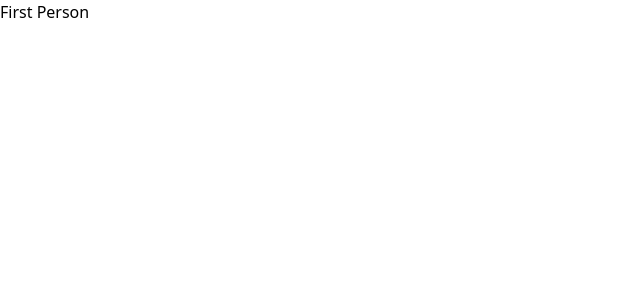
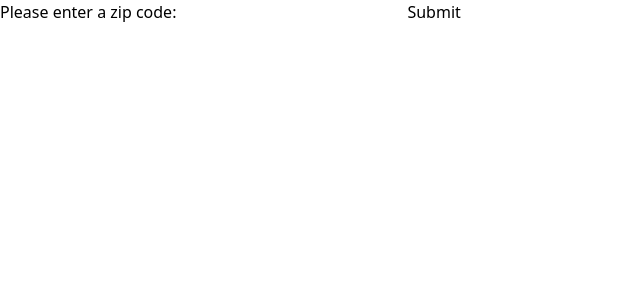
Before and after one commit to Bobarrag/WeatherDeployment, a React (Vite) app: page / in a window 1280 px wide. Shown: the top 300 px of the page, without its empty margins (0-640 px from the left). Built offline with nearby package versions, Linux system fonts and the light colour scheme.

Commit message:
Removed imported dropdown functionality

```diff
--- a/package.json
+++ b/package.json
@@ -11,6 +11,7 @@
   },
   "dependencies": {
     "@headlessui/react": "^1.7.18",
+    "dotenv": "^16.3.1",
     "react": "^18.2.0",
     "react-dom": "^18.2.0"
   },
--- a/src/App.tsx
+++ b/src/App.tsx
@@ -1,16 +1,19 @@
 import { useState } from 'react'
-import './Components/Dropdown'
 import './index.css'
-import Dropdown from './Components/Dropdown'
 
 function App() {
-  const [count, setCount] = useState(0)
+
+  const[zipcode, setZipcode] = useState('')
 
   return (
     <>
-      <div className="bg-red-300 max-w-sm flex content-center mx-auto" >
-        <Dropdown></Dropdown>
-      </div>
+      <form>
+        <label>
+          Please enter a zip code:
+          <input name="zipCode" />
+        </label>
+        <button type="submit">Submit</button>
+      </form>
     </>
   )
 }
--- a/src/Components/Dropdown.tsx
+++ /dev/null
@@ -1,39 +0,0 @@
-import { useState } from "react";
-import { Combobox } from "@headlessui/react";
-
-const people = [
-  'First Person',
-  'Second Person',
-  'Third Person'
-]
-
-function Dropdown() {
-
-  //sets selectedPerson to first entry of people
-  const [selectedPerson, setSelectedPerson] = useState(people[0])
-  const [query, setQuery] = useState('')
-
-  //ternary operator: if query is empty? then just show the whole array 'people'
-  //else return person if they include whatevery query equals
-  const filteredPeople =
-    query === ''
-      ? people
-      : people.filter((person) => {
-          return person.toLowerCase().includes(query.toLocaleLowerCase())
-      })
-
-  return <>
-    <Combobox value = {selectedPerson} onChange= {setSelectedPerson}>
-      <Combobox.Input onChange = {(event) => setQuery(event.target.value)}/>
-        <Combobox.Options>
-          {filteredPeople.map((person)=> (
-            <Combobox.Option key={person} value={person}>
-              {person}
-            </Combobox.Option>
-          ))}
-        </Combobox.Options>
-    </Combobox>
-  </>;
-}
-
-export default Dropdown;
```
Also changed, not shown: 1 other file (tests, documents, lock files or other folders).
